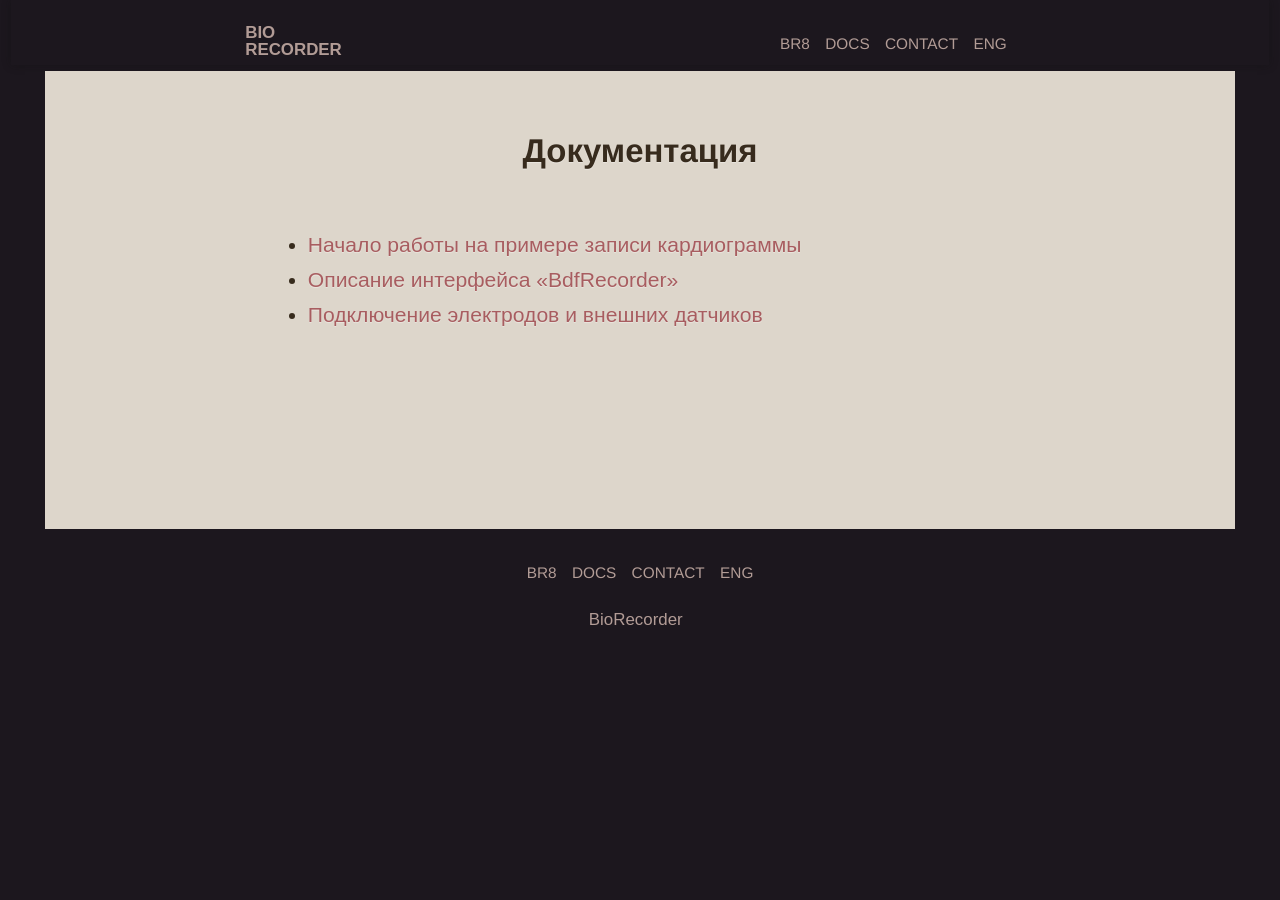
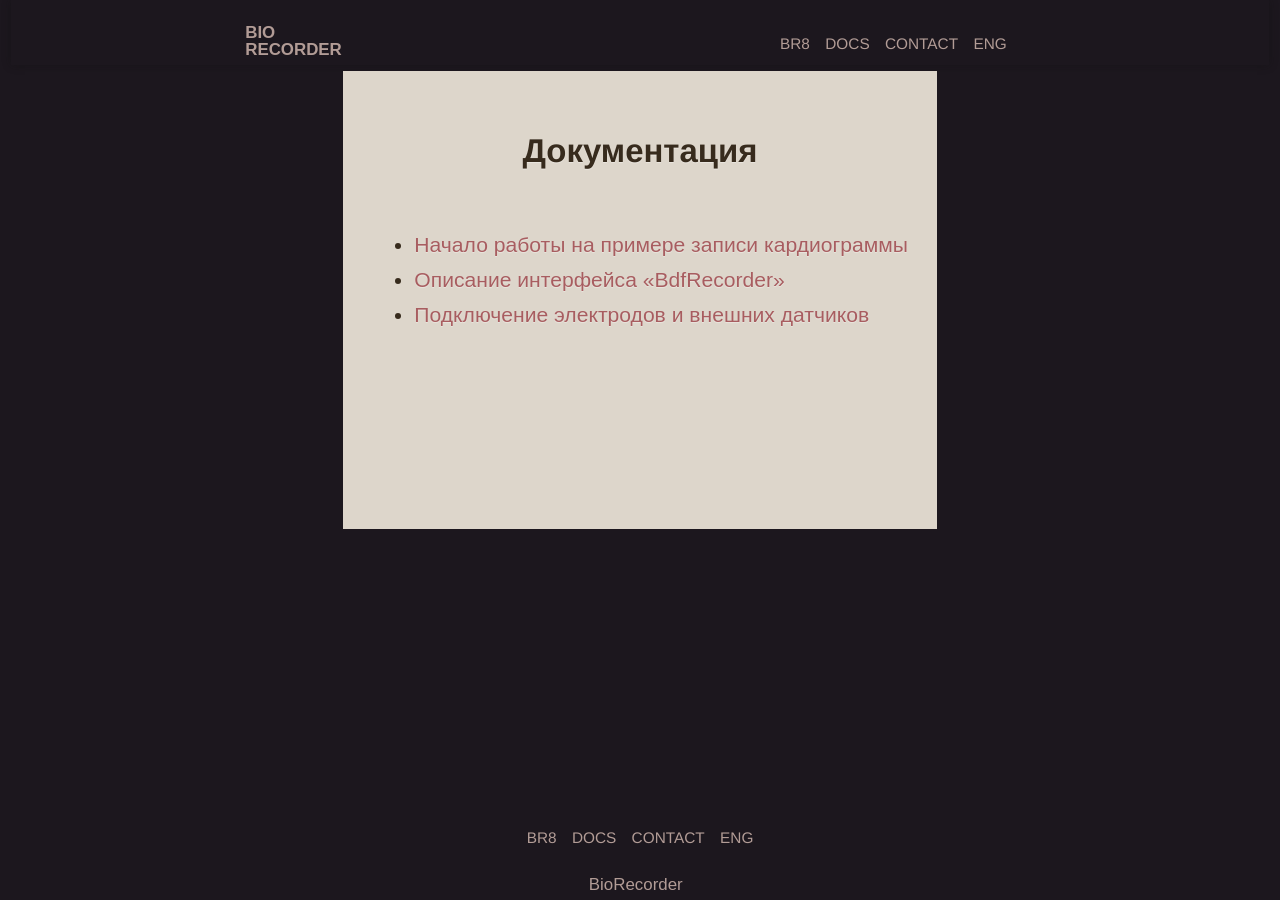
Before and after one commit to biorecorder/biorecorder.github.io, a Jekyll site: the page built from doc.html, in a window 1280 px wide. Built offline with Jekyll 4.4.1, drawn with Linux system fonts in a browser that asks for light colours.

Commit message:
stick footer variant 3

```diff
--- a/_includes/footer.html
+++ b/_includes/footer.html
@@ -1,4 +1,4 @@
-<div class="row footer">
+<footer class="row footer">
     <div class="central-page">
         <ul class="nav">
             <li><a href="/ru/br8v1.html" {% if page.url == '/ru/br8v1.html' %} class="active"{% endif %}>BR8</a></li>
@@ -8,5 +8,5 @@
         </ul>
         <div><a href="http://biorecorder.com" class="logo">BioRecorder</a></div>
     </div>
-</div>
+</footer>
 <!-- end page-footer-->
--- a/_includes/head.html
+++ b/_includes/head.html
@@ -20,4 +20,4 @@
     <link rel="icon" href="/favicon.ico" type="image/x-icon">
     <link rel="stylesheet" href="{{ site.css }}/style.css">
 </head>
-<body class="site">
+<body>
--- a/_includes/header.html
+++ b/_includes/header.html
@@ -1,4 +1,4 @@
- <div class="header">
+ <header>
      <div class="navbar">
          <div class="central-text">
              <a href="http://biorecorder.com" class="logo"><strong>BIO<br>RECORDER</strong></a>
@@ -10,4 +10,4 @@
              </ul>
          </div>
      </div>
- </div>
+ </header>
--- a/doc.html
+++ b/doc.html
@@ -5,7 +5,7 @@
 title: "Docs"
 
 ---
-<div class="content central-wide">
+<main class="content central-wide">
     <div class="row">
         <div class="post">
             <h1>Документация</h1>
@@ -21,4 +21,4 @@
             <p>&nbsp;</p>
         </div>
     </div>
-</div>
+</main>
--- a/stylesheets/style.css
+++ b/stylesheets/style.css
@@ -2178,70 +2178,19 @@
     https://philipwalton.github.io/solved-by-flexbox/demos/sticky-footer/
 *************************************************************************************/
 /* line 8, ../sass/modules/_page_blocks.scss */
-.site {
+html {
+  height: 100%;
+}
+
+/* line 12, ../sass/modules/_page_blocks.scss */
+body {
+  min-height: 100%;
   display: flex;
   flex-direction: column;
-  height: 100%;
-  /* 1, 3 */
-}
-
-/* line 14, ../sass/modules/_page_blocks.scss */
-.header,
-.footer {
-  flex: none;
-  /* 2 */
-}
-
-/* line 19, ../sass/modules/_page_blocks.scss */
-.content {
+}
+
+/* line 18, ../sass/modules/_page_blocks.scss */
+.content, main {
+  /* flex: 1; would be enough but it looks bad in IE */
   flex: 1 0 auto;
-  /* 2 */
-  padding: var(--space) var(--space) 0;
-  width: 100%;
-  background: #ddd6cb;
-  color: #372b1d;
-  text-shadow: 0 1px 1px rgba(255, 255, 255, 0.4);
-}
-
-/* line 29, ../sass/modules/_page_blocks.scss */
-.content::after {
-  content: '\00a0';
-  /* &nbsp; */
-  display: block;
-  margin-top: var(--space);
-  height: 0px;
-  visibility: hidden;
-}
-
-@media (--break-lg) {
-  /* line 37, ../sass/modules/_page_blocks.scss */
-  .content {
-    padding-top: var(--space-lg);
-  }
-
-  /* line 40, ../sass/modules/_page_blocks.scss */
-  .content::after {
-    margin-top: var(--space-lg);
-  }
-}
-/* line 45, ../sass/modules/_page_blocks.scss */
-.content--full {
-  padding: 0;
-}
-
-/* line 48, ../sass/modules/_page_blocks.scss */
-.content--full::after {
-  content: none;
-}
-
-/* line 52, ../sass/modules/_page_blocks.scss */
-.footer {
-  margin: 0;
-  padding: 1em;
-  padding-top: 0;
-  padding-bottom: 0.25em;
-  text-shadow: none;
-  /*  box-shadow: 0 0 8px rgba($base-strong, 0.6);
-    -webkit-box-shadow: 0 0 8px rgba($base-strong, 0.6);
-    -moz-box-shadow: 0 0 8px rgba($base-strong, 0.6); */
-}
+}
```
Also changed, not shown: FooterTest2.html (added, +43 -0 lines), sass/modules/_page_blocks.scss (+9 -53 lines).
